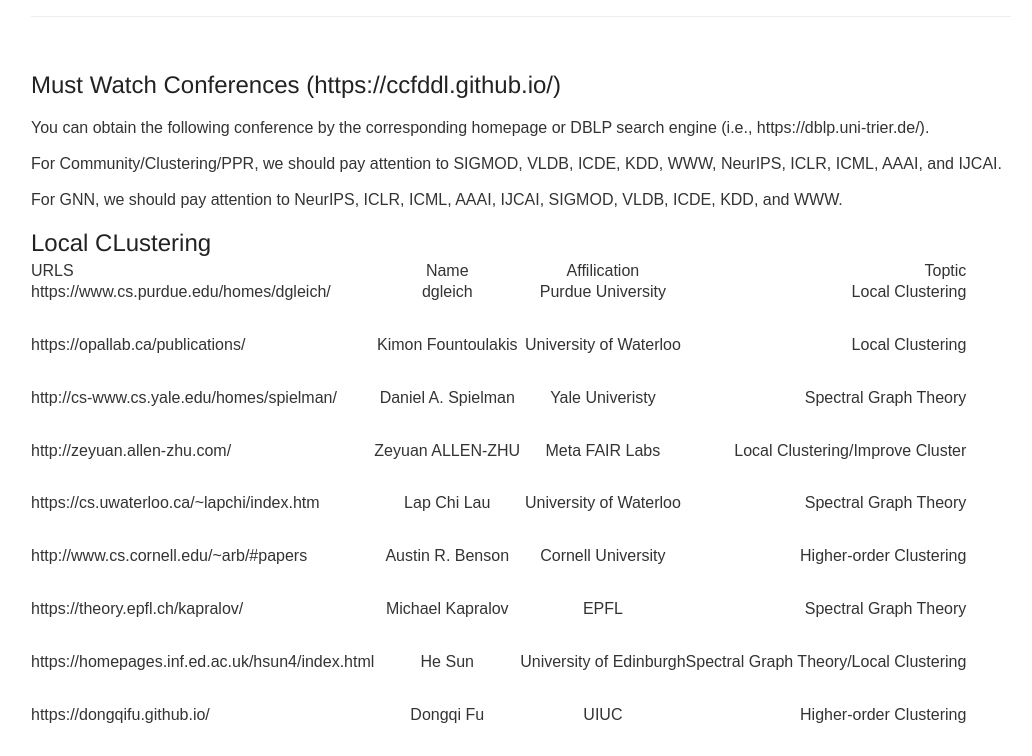
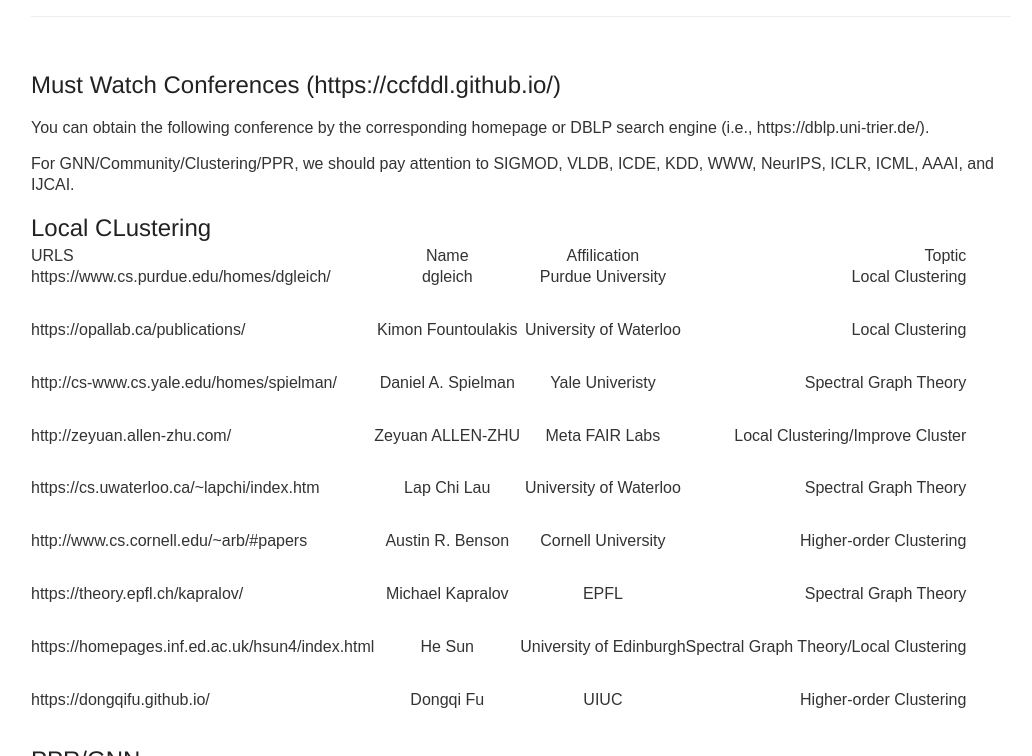
Before and after one commit to longlonglin/longlonglin.github.io, a Jekyll site: the page built from blog.md, in a window 1280 px wide and 900 px high, cut to the strip 144-900 px from the top of the window. Shown: the whole strip, without its empty margins (119-1151 px from the left). Built offline with Jekyll 4.4.1, drawn with Linux system fonts in a browser that asks for light colours.

Commit message:
Update blog.md

```diff
--- a/blog.md
+++ b/blog.md
@@ -8,9 +8,7 @@
 ##  Must Watch Conferences (https://ccfddl.github.io/)
 You can obtain the following conference by the corresponding homepage or DBLP search engine (i.e., https://dblp.uni-trier.de/). <br>
 
-For Community/Clustering/PPR, we should pay attention to SIGMOD, VLDB, ICDE, KDD, WWW, NeurIPS, ICLR, ICML, AAAI, and IJCAI. <br>
-
-For GNN, we should pay attention to NeurIPS, ICLR, ICML, AAAI, IJCAI, SIGMOD, VLDB, ICDE, KDD, and WWW.  <br>
+For GNN/Community/Clustering/PPR, we should pay attention to SIGMOD, VLDB, ICDE, KDD, WWW, NeurIPS, ICLR, ICML, AAAI, and IJCAI. <br>
 
 
 
```
